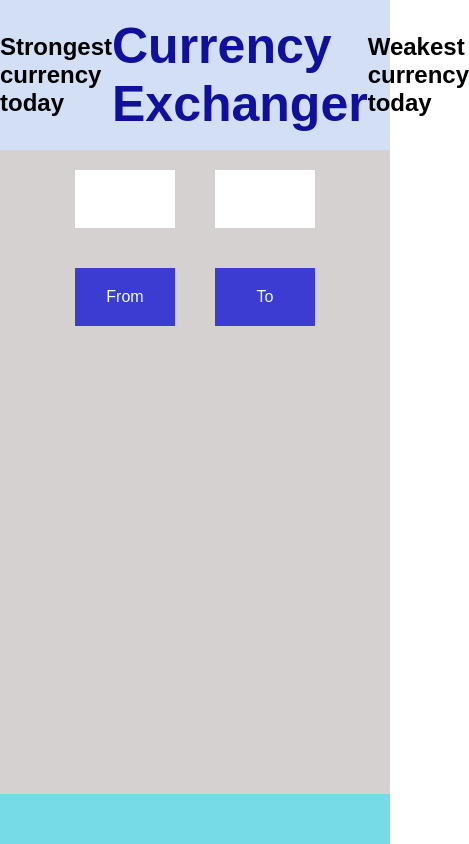
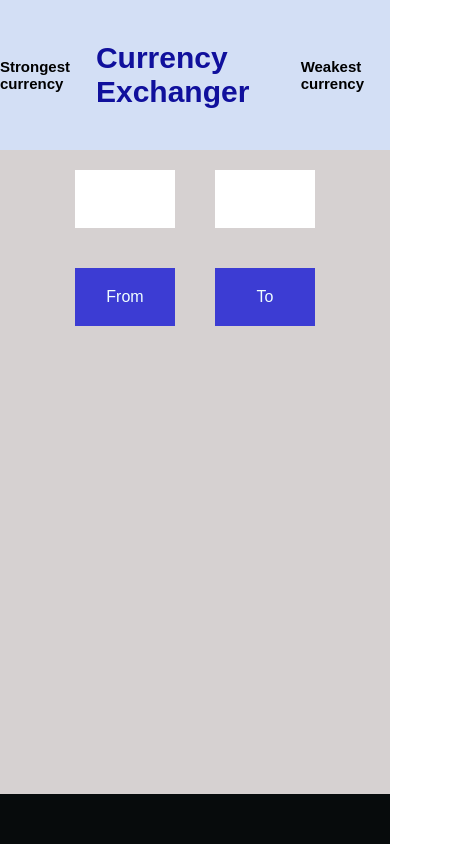
Before and after one commit to Currency-website/CurrencyExchanger, a plain HTML site: page index.html in a window 390 px wide. Shown: the whole page, 469 px wide, since content can reach past the window. Drawn offline with Linux system fonts and the light colour scheme; no server answers.

Commit message:
responsive

```diff
--- a/index.html
+++ b/index.html
@@ -15,7 +15,7 @@
     <header>
         <div class="strongest-currency-div">
             <h2>
-            Strongest currency today
+            Strongest currency
             </h2>
         </div>
         <div class="h1-div">
@@ -23,7 +23,7 @@
         </div>
         <div class="weakest-currency-div">
            <h2>
-            Weakest currency today
+            Weakest currency
            </h2>
         </div>
     </header>
--- a/mobile.css
+++ b/mobile.css
@@ -6,3 +6,10 @@
 .dropdown-button-from {
     width: 100px;
 }
+
+h1{
+    font-size: 30px;
+}
+h2{
+    font-size: 15px;
+}
--- a/style.css
+++ b/style.css
@@ -92,7 +92,7 @@ main {
 footer {
     bottom: 0px;
     height: 50px;
-    background-color: rgb(119, 218, 231);
+    background-color: rgb(7, 11, 12);
 }
 
 button, a {
```
